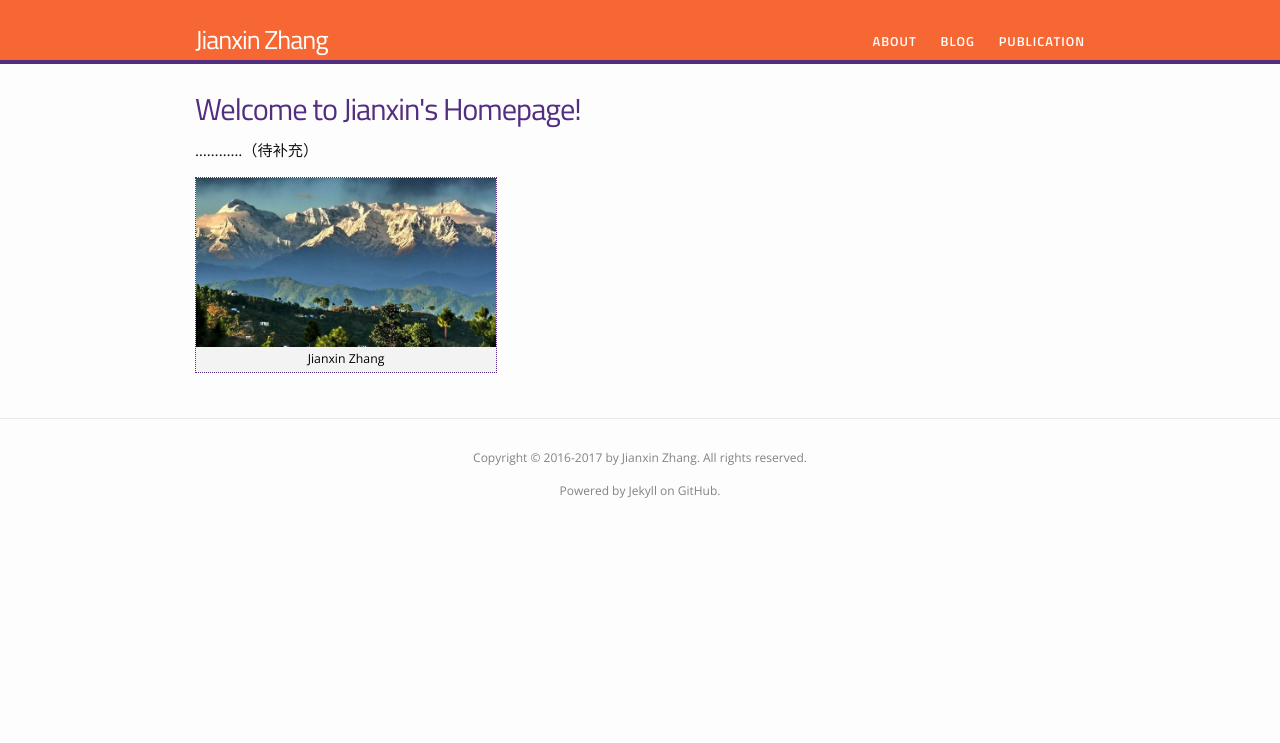
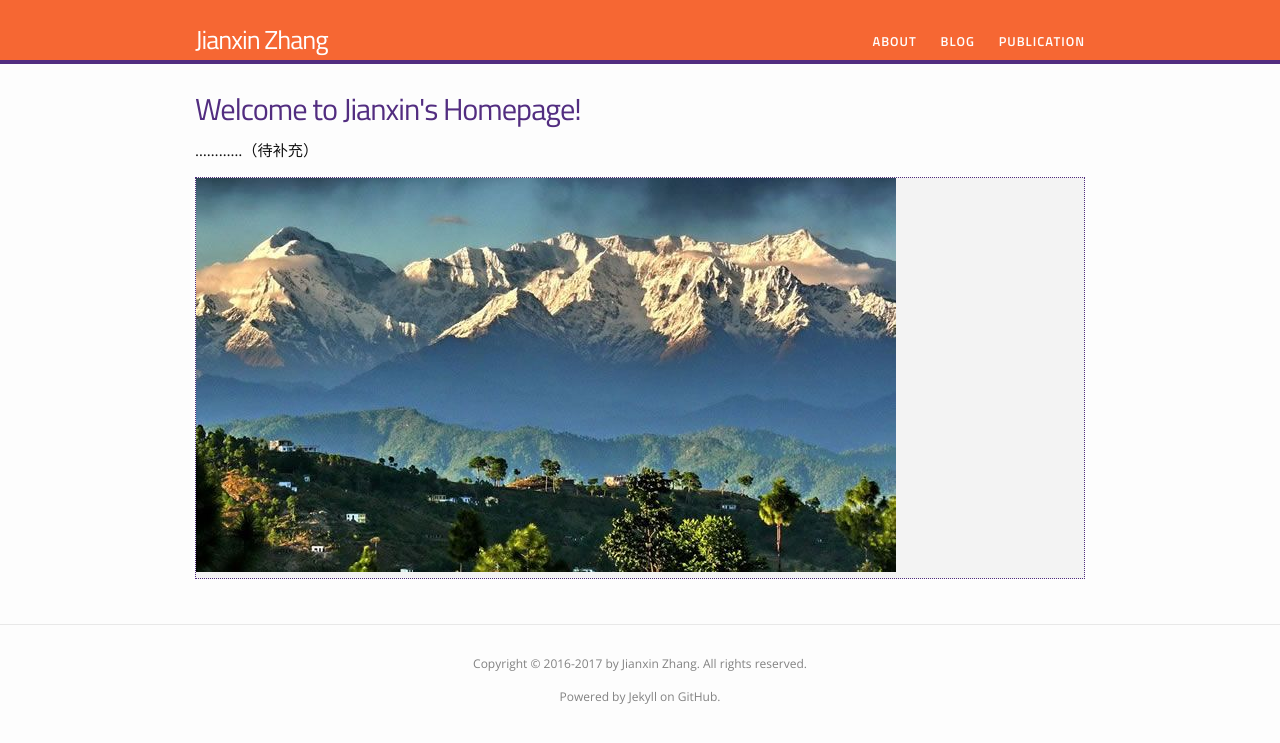
Before and after one commit to 0ZJX0/0ZJX0.github.io, a Jekyll site: the page built from index.html, in a window 1280 px wide. Shown: the top 743 px of the page. Built offline with Jekyll 4.4.1, drawn with Linux system fonts in a browser that asks for light colours.

Commit message:
Update index.html

```diff
--- a/index.html
+++ b/index.html
@@ -10,6 +10,6 @@ layout: default
 
 <p>…………（待补充）</p>
 
-{% include image.html url="/images/Mountain.JPG" caption="Jianxin Zhang" width=300 align="bottom" %}
+{% include image.html url="/images/Mountain.JPG" width=950 align="bottom" %}
 
 </div>
```
